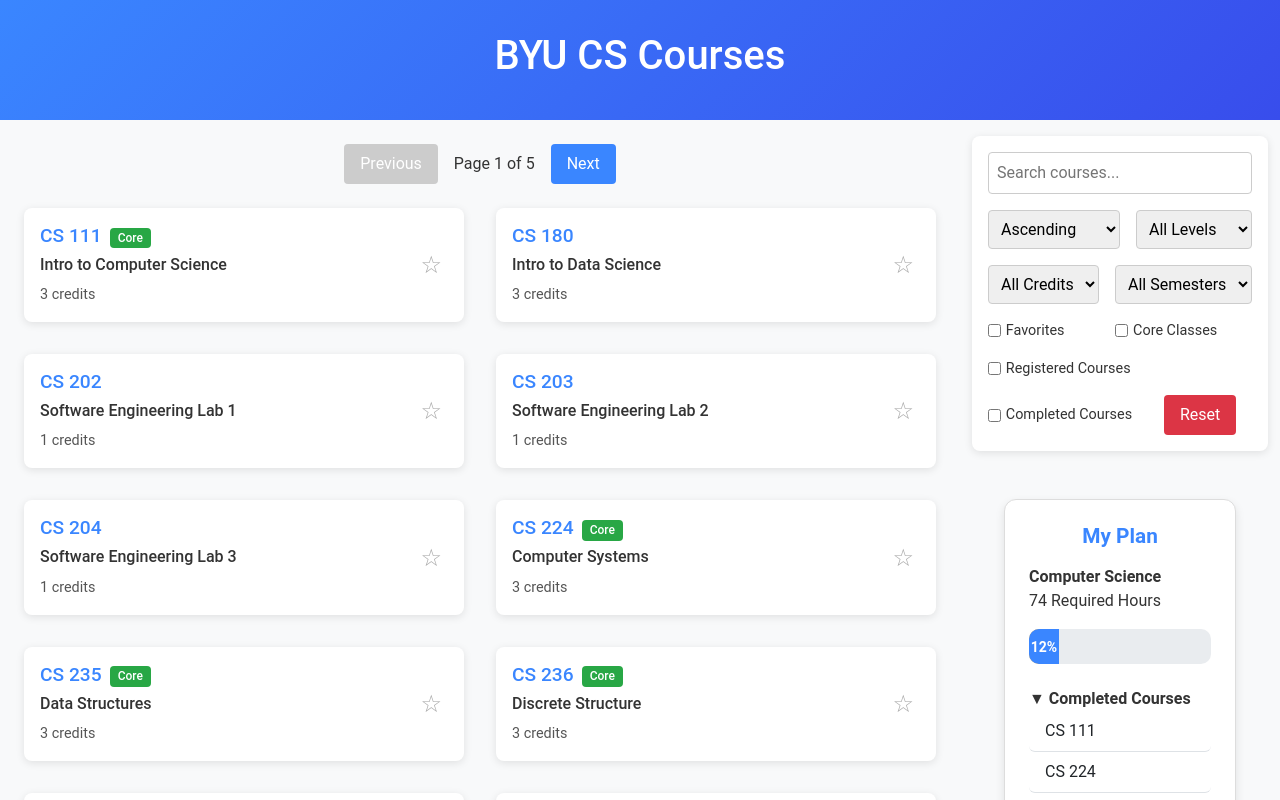
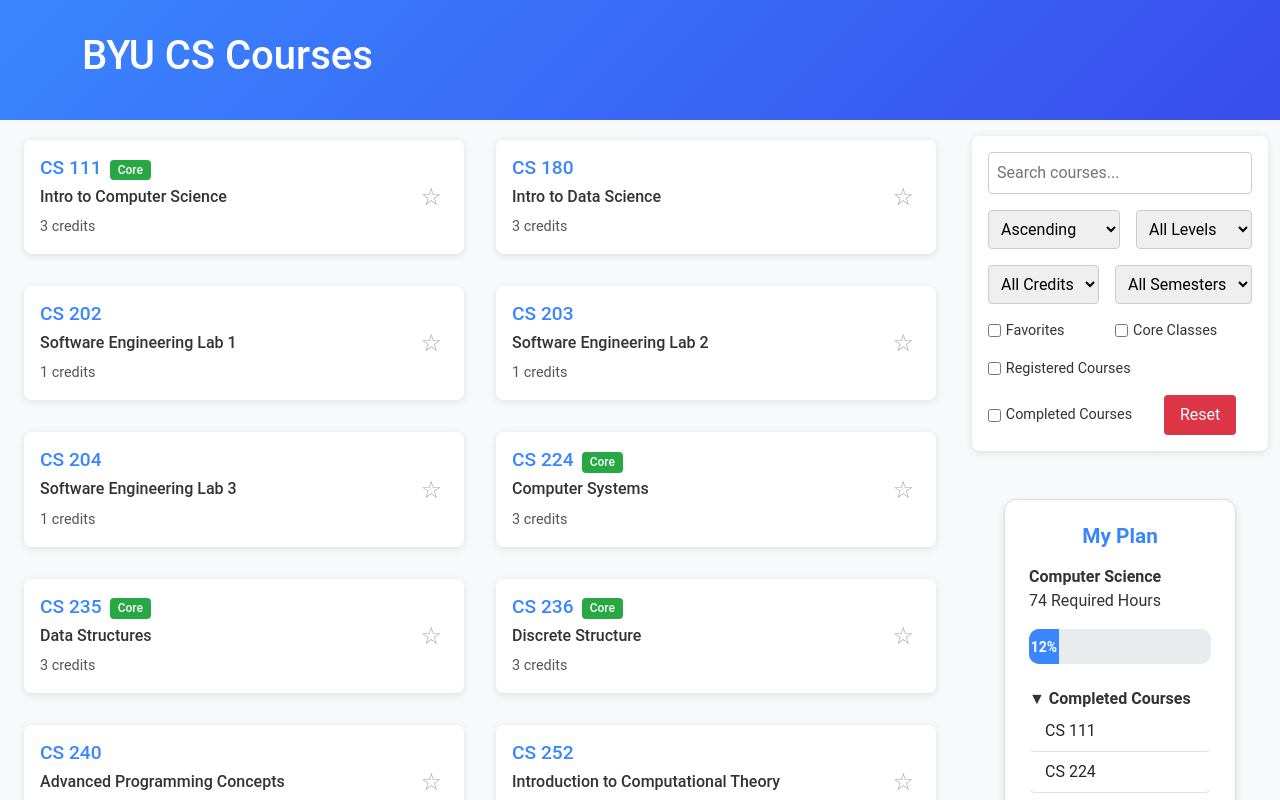
Before and after one commit to tefigv/cs356-project1, a React (Vite) app: page / in a window 1280 px wide. Shown: the top 800 px of the page. Built offline with nearby package versions, Linux system fonts and the light colour scheme.

Commit message:
more cleanup

```diff
--- a/src/App.jsx
+++ b/src/App.jsx
@@ -110,7 +110,7 @@
   return (
     <div className="app">
       <header className="site-header">
-        <div className="container">
+        <div className="container" style={{ textAlign: 'left' }}>
           <h1>BYU CS Courses</h1>
           <p></p>
         </div>
@@ -121,24 +121,7 @@
           {/* Courses Section (Left Column) */}
           <div className="col-md-9">
             <main className="container">
-              <div className="pagination top-pagination">
-                <button
-                  onClick={() => setCurrentPage((p) => Math.max(1, p - 1))}
-                  disabled={currentPage === 1}
-                >
-                  Previous
-                </button>
-                <span>
-                  Page {currentPage} of {totalPages}
-                </span>
-                <button
-                  onClick={() => setCurrentPage((p) => Math.min(totalPages, p + 1))}
-                  disabled={currentPage === totalPages}
-                >
-                  Next
-                </button>
-              </div>
-
+              {/* Removed the top pagination block */}
               <div className="courses-grid">
                 {showFavorites && favorites.length === 0 ? (
                   <div className="no-favorites">No favorites selected</div>
--- a/src/index.css
+++ b/src/index.css
@@ -7,6 +7,9 @@
   --header-bg: linear-gradient(135deg, #3a86ff, #384dec);
 }
 
+.courses-grid {
+  margin-top: 20px; /* Adjust the value as needed */
+}
 * {
   box-sizing: border-box;
 }
```
